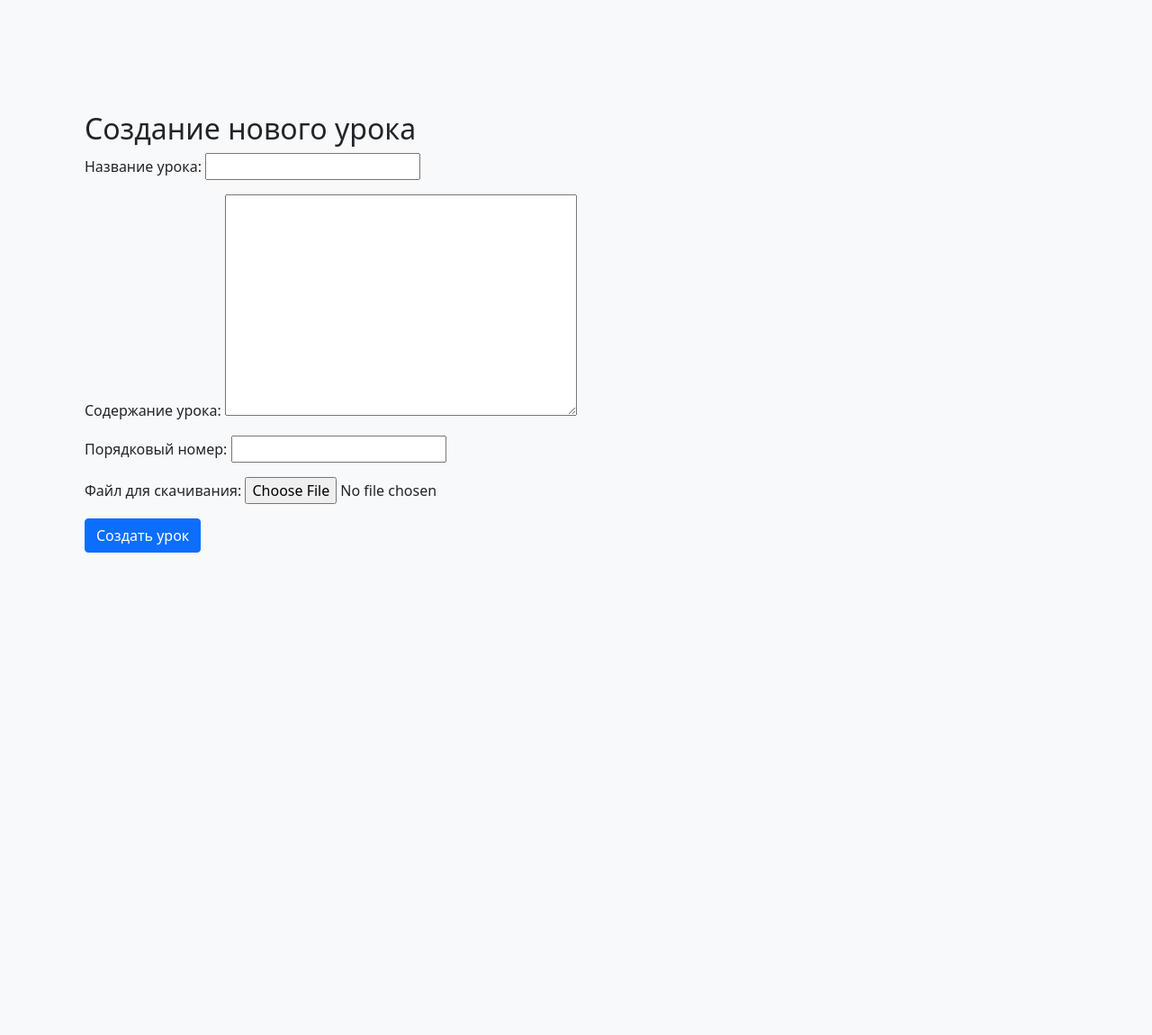
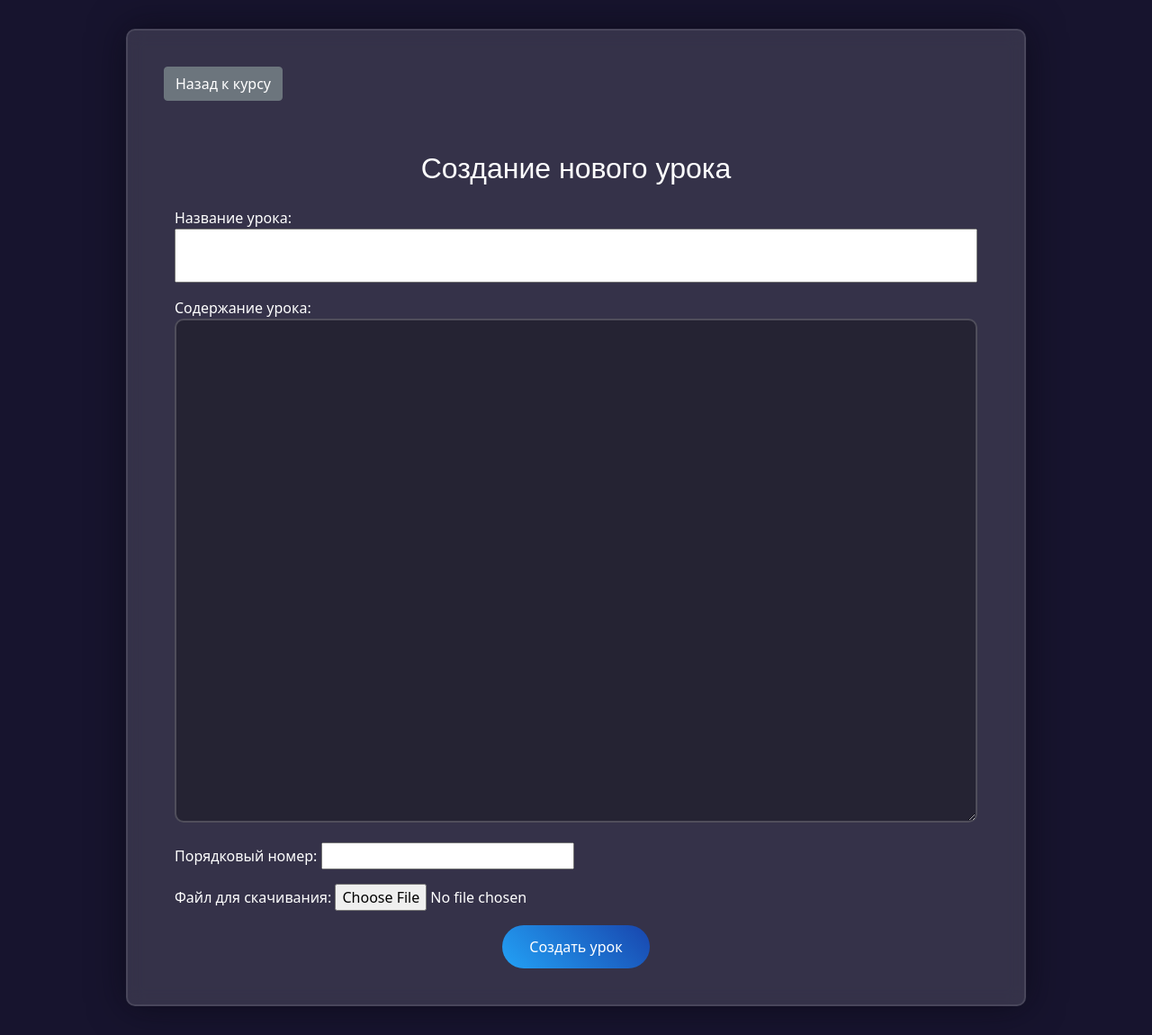
Before and after one commit to Anastasia-l/School_online_platform, a Django app: template templates/courses/create_lesson.html in a window 1280 px wide. Shown: the whole page at 90% size. Before the commit the page ends 614 px from the top, so only its background shows below. Run offline with Django 5.2, Linux system fonts and the light colour scheme; the template is opened without the code that fills it: values that come from a table or form of the project are taken from there, others are empty.

Commit message:
Updated create_lesson.html

```diff
--- a/templates/courses/create_lesson.html
+++ b/templates/courses/create_lesson.html
@@ -1,12 +1,91 @@
 {% extends 'base.html' %}
 
+{% block extra_css %}
+<style>
+
+    body {
+        background-color: rgb(23, 20, 46);
+        color: #ffffff;
+    }
+
+    .create-container {
+        max-width: 1000px;
+        margin: 2rem auto;
+        padding: 40px;
+        background: rgba(255,255,255,0.13);
+        backdrop-filter: blur(10px);
+        border: 2px solid rgba(255,255,255,0.1);
+        border-radius: 10px;
+        box-shadow: 0 0 40px rgba(8,7,16,0.6);
+    }
+
+    .back-link {
+        margin-bottom: 2rem;
+        display: inline-block;
+    }
+
+    .btn-primary {
+        background: linear-gradient(45deg, #23a2f6, #1845ad);
+        border: none;
+        padding: 12px 30px;
+        border-radius: 25px;
+
+    }
+
+    .btn-primary:hover {
+        transform: translateY(-2px);
+        filter: brightness(1.1);
+        box-shadow: 0 5px 15px rgba(0,0,0,0.3);
+    }
+
+    #id_title {
+        font-size: 1.4rem;
+        padding: 15px 20px;
+        height: 60px;
+        width: 100%;
+        text-align: center;
+    }
+
+    #id_content {
+        width: 100%;
+        min-height: 70vh;
+        height: auto;
+        font-size: 1.1rem;
+        line-height: 1.6;
+        padding: 25px;
+        background: rgba(0,0,0,0.3) !important;
+        border: 2px solid rgba(255,255,255,0.2);
+        color: #ffffff;
+        border-radius: 10px;
+        resize: vertical;
+        transition: all 0.3s ease;
+        max-width: 1000px;
+    }
+
+    #id_order {
+        width: 31.6%;
+    }
+
+    .center-button {
+        display: flex;
+        justify-content: center;
+    }
+
+</style>
+{% endblock %}
+
 {% block content %}
+<div class="create-container">
+    <a href="{% url 'courses:course_detail' course.id %}" class="btn btn-secondary back-link">Назад к курсу</a>
     <div class="container mt-4">
-    <h2>Создание нового урока</h2>
+        <h2 class="text-center mb-4" style="color: #ffffff; font-family: 'Poppins', sans-serif;">Создание нового урока</h2>
         <form method="post" enctype="multipart/form-data">
             {% csrf_token %}
             {{ form.as_p }}
+            <div class="center-button">
                 <button type="submit" class="btn btn-primary">Создать урок</button>
+            </div>
         </form>
     </div>
+</div>
 {% endblock %}
```
Lines whose indentation alone changed are shown as unchanged.
